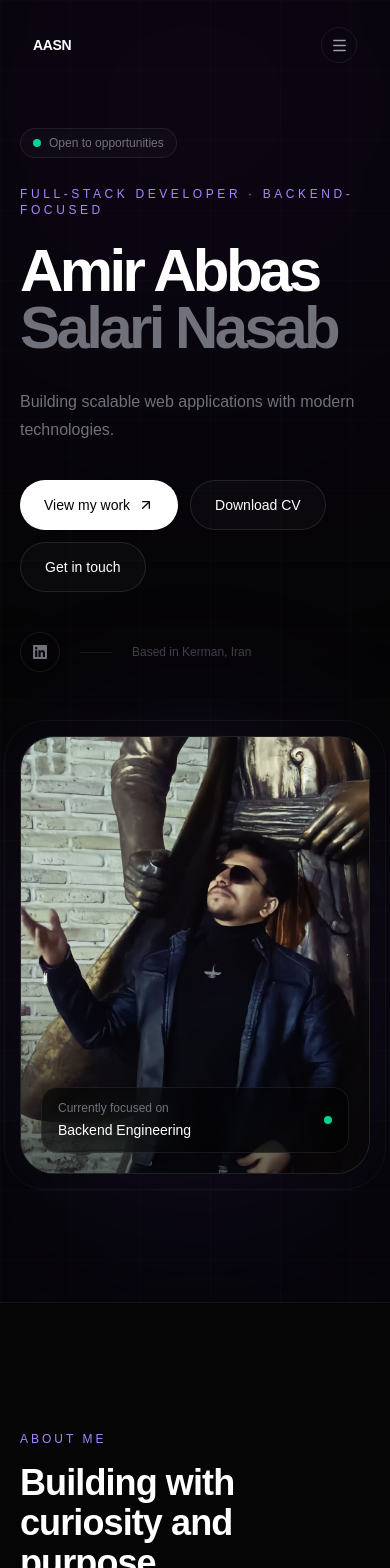
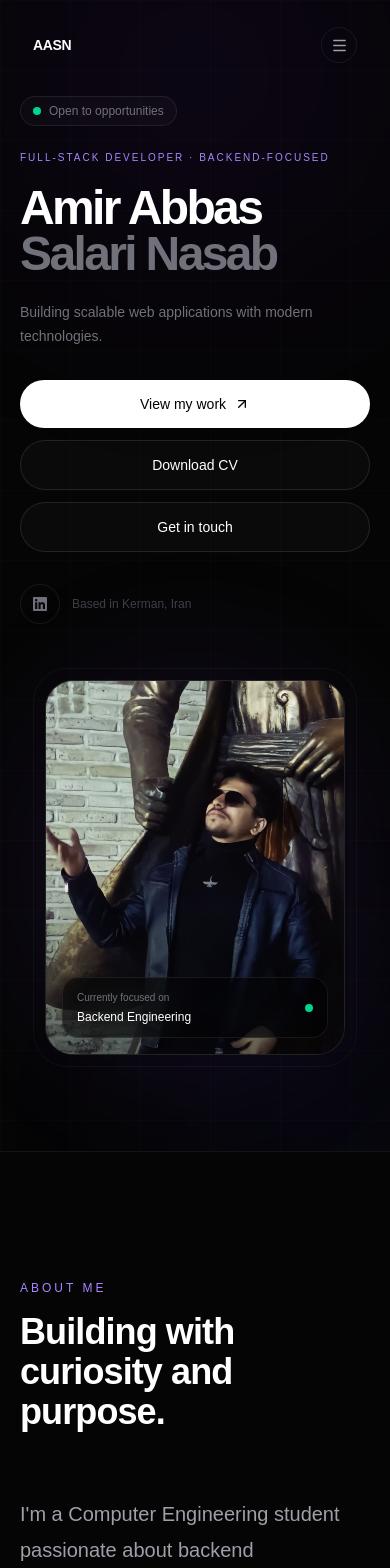
Before and after one commit to amirabbas-salari/portfolio, a Next.js app: page / in a window 390 px wide. Shown: the top 1568 px of the page. Built offline with nearby package versions, Linux system fonts and the light colour scheme.

Commit message:
Update Hero.tsx

```diff
--- a/src/components/home/Hero.tsx
+++ b/src/components/home/Hero.tsx
@@ -16,9 +16,9 @@ export default function Hero() {
     >
       {/* Background */}
       <div className="pointer-events-none absolute inset-0">
-        <div className="absolute left-1/2 top-[-15%] h-[600px] w-[600px] -translate-x-1/2 rounded-full bg-violet-600/[0.08] blur-[160px]" />
+        <div className="absolute left-1/2 top-[-10%] h-[380px] w-[380px] -translate-x-1/2 rounded-full bg-violet-600/[0.08] blur-[120px] sm:top-[-15%] sm:h-[600px] sm:w-[600px] sm:blur-[160px]" />
 
-        <div className="absolute bottom-[-20%] right-[-10%] h-[450px] w-[450px] rounded-full bg-indigo-600/[0.05] blur-[140px]" />
+        <div className="absolute bottom-[-10%] right-[-20%] h-[300px] w-[300px] rounded-full bg-indigo-600/[0.05] blur-[100px] sm:bottom-[-20%] sm:right-[-10%] sm:h-[450px] sm:w-[450px] sm:blur-[140px]" />
 
         <div
           className="absolute inset-0 opacity-[0.025]"
@@ -30,16 +30,17 @@ export default function Hero() {
         />
       </div>
 
-      <div className="relative mx-auto w-full max-w-7xl px-5 py-32 sm:px-6 lg:px-8">
-        <div className="grid items-center gap-16 lg:grid-cols-[1fr_420px]">
+      <div className="relative mx-auto w-full max-w-7xl px-5 py-24 sm:px-6 sm:py-32 lg:px-8">
+        <div className="grid items-center gap-14 sm:gap-16 lg:grid-cols-[1fr_420px]">
           {/* Content */}
           <motion.div
             initial={{ opacity: 0, y: 30 }}
             animate={{ opacity: 1, y: 0 }}
             transition={{ duration: 0.8 }}
+            className="order-1"
           >
             {/* Availability */}
-            <div className="mb-7 inline-flex items-center gap-2 rounded-full border border-white/[0.08] bg-white/[0.025] px-3 py-1.5">
+            <div className="mb-6 inline-flex items-center gap-2 rounded-full border border-white/[0.08] bg-white/[0.025] px-3 py-1.5 sm:mb-7">
               <span className="relative flex h-2 w-2">
                 <span className="absolute inline-flex h-full w-full animate-ping rounded-full bg-emerald-400 opacity-60" />
 
@@ -52,12 +53,12 @@ export default function Hero() {
             </div>
 
             {/* Role */}
-            <p className="text-xs font-medium uppercase tracking-[0.3em] text-violet-400">
+            <p className="text-[10px] font-medium uppercase tracking-[0.2em] text-violet-400 sm:text-xs sm:tracking-[0.3em]">
               {profile.role} · {profile.focus}
             </p>
 
             {/* Name */}
-            <h1 className="mt-6 max-w-4xl text-6xl font-semibold leading-[0.95] tracking-[-0.06em] text-white sm:text-7xl lg:text-[92px]">
+            <h1 className="mt-5 max-w-4xl text-[48px] font-semibold leading-[0.95] tracking-[-0.055em] text-white xs:text-[54px] sm:mt-6 sm:text-7xl lg:text-[92px]">
               Amir Abbas
               <span className="block text-zinc-500">
                 Salari Nasab
@@ -65,15 +66,15 @@ export default function Hero() {
             </h1>
 
             {/* Tagline */}
-            <p className="mt-8 max-w-xl text-base leading-7 text-zinc-500 sm:text-lg">
+            <p className="mt-6 max-w-xl text-sm leading-6 text-zinc-500 sm:mt-8 sm:text-lg sm:leading-7">
               {profile.tagline}
             </p>
 
             {/* Actions */}
-            <div className="mt-9 flex flex-wrap gap-3">
+            <div className="mt-8 flex flex-col gap-3 sm:mt-9 sm:flex-row sm:flex-wrap">
               <Link
                 href="#projects"
-                className="group flex items-center gap-2 rounded-full bg-white px-6 py-3.5 text-sm font-medium text-black transition-colors hover:bg-zinc-200"
+                className="group flex w-full items-center justify-center gap-2 rounded-full bg-white px-6 py-3.5 text-sm font-medium text-black transition-colors hover:bg-zinc-200 sm:w-auto"
               >
                 View my work
 
@@ -86,27 +87,27 @@ export default function Hero() {
               <a
                 href="/resume/Amir-Abbas-Salari-Nasab-CV.pdf"
                 download
-                className="rounded-full border border-white/10 bg-white/[0.025] px-6 py-3.5 text-sm font-medium text-white transition-colors hover:bg-white/[0.06]"
-                >
+                className="flex w-full items-center justify-center rounded-full border border-white/10 bg-white/[0.025] px-6 py-3.5 text-sm font-medium text-white transition-colors hover:bg-white/[0.06] sm:w-auto"
+              >
                 Download CV
               </a>
 
               <Link
                 href="#contact"
-                className="rounded-full border border-white/10 bg-white/[0.025] px-6 py-3.5 text-sm font-medium text-white transition-colors hover:bg-white/[0.06]"
+                className="flex w-full items-center justify-center rounded-full border border-white/10 bg-white/[0.025] px-6 py-3.5 text-sm font-medium text-white transition-colors hover:bg-white/[0.06] sm:w-auto"
               >
                 Get in touch
               </Link>
             </div>
 
             {/* Socials */}
-            <div className="mt-10 flex items-center gap-3">
+            <div className="mt-8 flex flex-wrap items-center gap-3 sm:mt-10">
               <a
                 href={profile.linkedin}
                 target="_blank"
                 rel="noopener noreferrer"
                 aria-label="LinkedIn"
-                className="flex h-10 w-10 items-center justify-center rounded-full border border-white/[0.08] text-zinc-500 transition-all hover:border-white/20 hover:bg-white/[0.04] hover:text-white"
+                className="flex h-10 w-10 shrink-0 items-center justify-center rounded-full border border-white/[0.08] text-zinc-500 transition-all hover:border-white/20 hover:bg-white/[0.04] hover:text-white"
               >
                 <FaLinkedin size={16} />
               </a>
@@ -117,13 +118,13 @@ export default function Hero() {
                   target="_blank"
                   rel="noopener noreferrer"
                   aria-label="GitHub"
-                  className="flex h-10 w-10 items-center justify-center rounded-full border border-white/[0.08] text-zinc-500 transition-all hover:border-white/20 hover:bg-white/[0.04] hover:text-white"
+                  className="flex h-10 w-10 shrink-0 items-center justify-center rounded-full border border-white/[0.08] text-zinc-500 transition-all hover:border-white/20 hover:bg-white/[0.04] hover:text-white"
                 >
                   <FaGithub size={16} />
                 </a>
               )}
 
-              <span className="mx-2 h-px w-8 bg-white/[0.08]" />
+              <span className="mx-1 hidden h-px w-8 bg-white/[0.08] sm:mx-2 sm:block" />
 
               <span className="text-xs text-zinc-700">
                 Based in {profile.location}
@@ -139,39 +140,39 @@ export default function Hero() {
               duration: 0.9,
               delay: 0.15,
             }}
-            className="relative mx-auto w-full max-w-[380px]"
+            className="order-2 relative mx-auto w-full max-w-[300px] sm:max-w-[340px] lg:max-w-[380px]"
           >
             {/* Glow */}
-            <div className="absolute -inset-8 rounded-full bg-violet-500/[0.08] blur-[70px]" />
+            <div className="absolute -inset-6 rounded-full bg-violet-500/[0.08] blur-[60px] sm:-inset-8 sm:blur-[70px]" />
 
             {/* Decorative ring */}
-            <div className="absolute -inset-4 rounded-[42px] border border-white/[0.04]" />
+            <div className="absolute -inset-3 rounded-[34px] border border-white/[0.04] sm:-inset-4 sm:rounded-[42px]" />
 
-            <div className="relative aspect-[4/5] overflow-hidden rounded-[34px] border border-white/[0.1] bg-zinc-950">
+            <div className="relative aspect-[4/5] overflow-hidden rounded-[28px] border border-white/[0.1] bg-zinc-950 sm:rounded-[34px]">
               <Image
                 src={profile.image}
                 alt={profile.name}
                 fill
                 priority
                 className="object-cover grayscale-[15%] transition-transform duration-700 hover:scale-105"
-                sizes="(max-width: 1024px) 380px, 420px"
+                sizes="(max-width: 640px) 300px, (max-width: 1024px) 340px, 420px"
               />
 
               <div className="absolute inset-0 bg-gradient-to-t from-black/50 via-transparent to-transparent" />
 
               {/* Image label */}
-              <div className="absolute bottom-5 left-5 right-5 flex items-center justify-between rounded-2xl border border-white/[0.08] bg-black/50 px-4 py-3 backdrop-blur-xl">
-                <div>
-                  <p className="text-xs text-zinc-500">
+              <div className="absolute bottom-4 left-4 right-4 flex items-center justify-between gap-3 rounded-2xl border border-white/[0.08] bg-black/50 px-3.5 py-3 backdrop-blur-xl sm:bottom-5 sm:left-5 sm:right-5 sm:px-4">
+                <div className="min-w-0">
+                  <p className="text-[10px] text-zinc-500 sm:text-xs">
                     Currently focused on
                   </p>
 
-                  <p className="mt-1 text-sm font-medium text-white">
+                  <p className="mt-1 truncate text-xs font-medium text-white sm:text-sm">
                     Backend Engineering
                   </p>
                 </div>
 
-                <div className="h-2 w-2 rounded-full bg-emerald-400" />
+                <div className="h-2 w-2 shrink-0 rounded-full bg-emerald-400" />
               </div>
             </div>
           </motion.div>
@@ -189,10 +190,7 @@ export default function Hero() {
             Scroll
           </span>
 
-          <ArrowDown
-            size={15}
-            className="animate-bounce"
-          />
+          <ArrowDown size={15} className="animate-bounce" />
         </motion.a>
       </div>
     </section>
```
